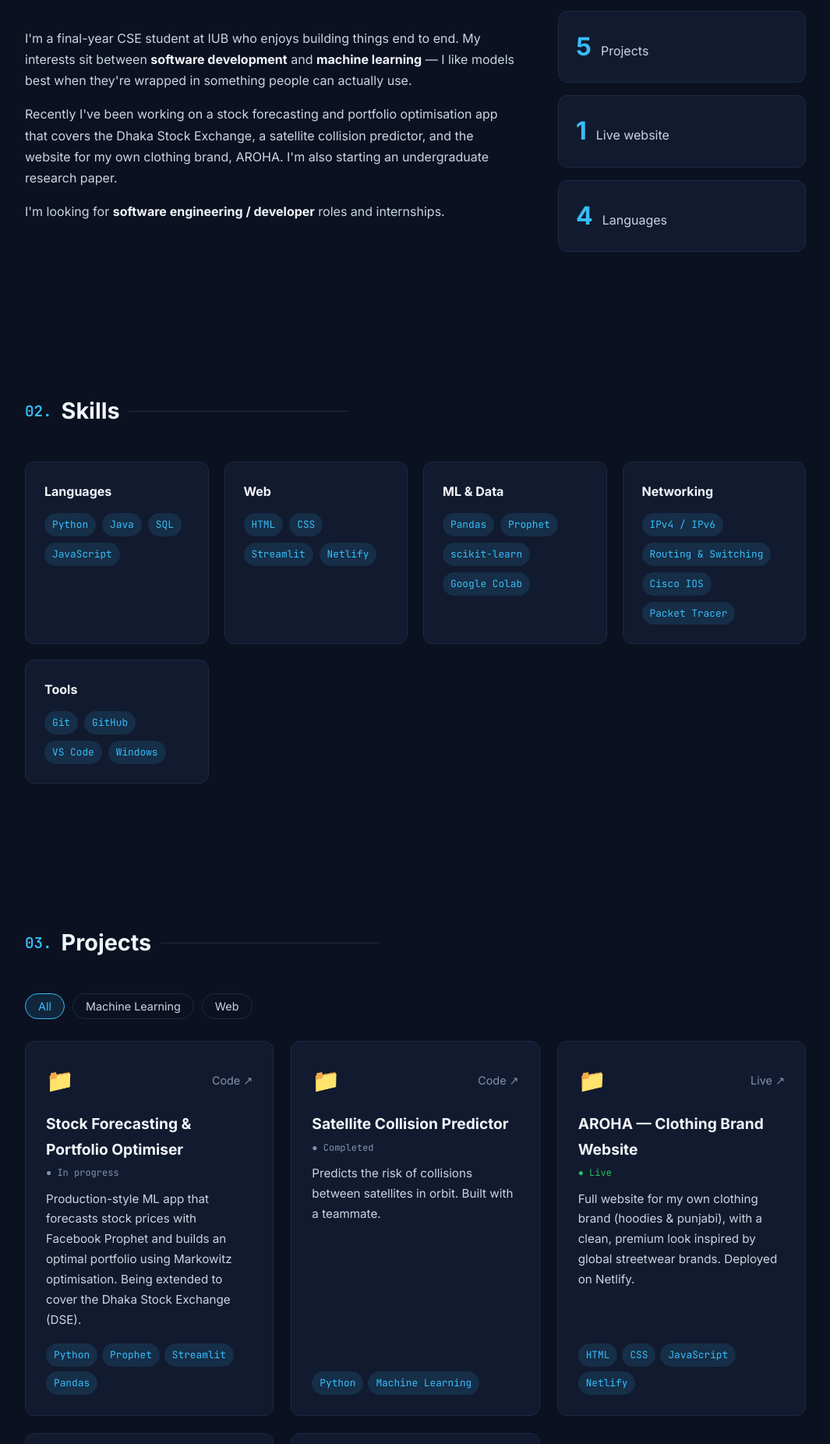
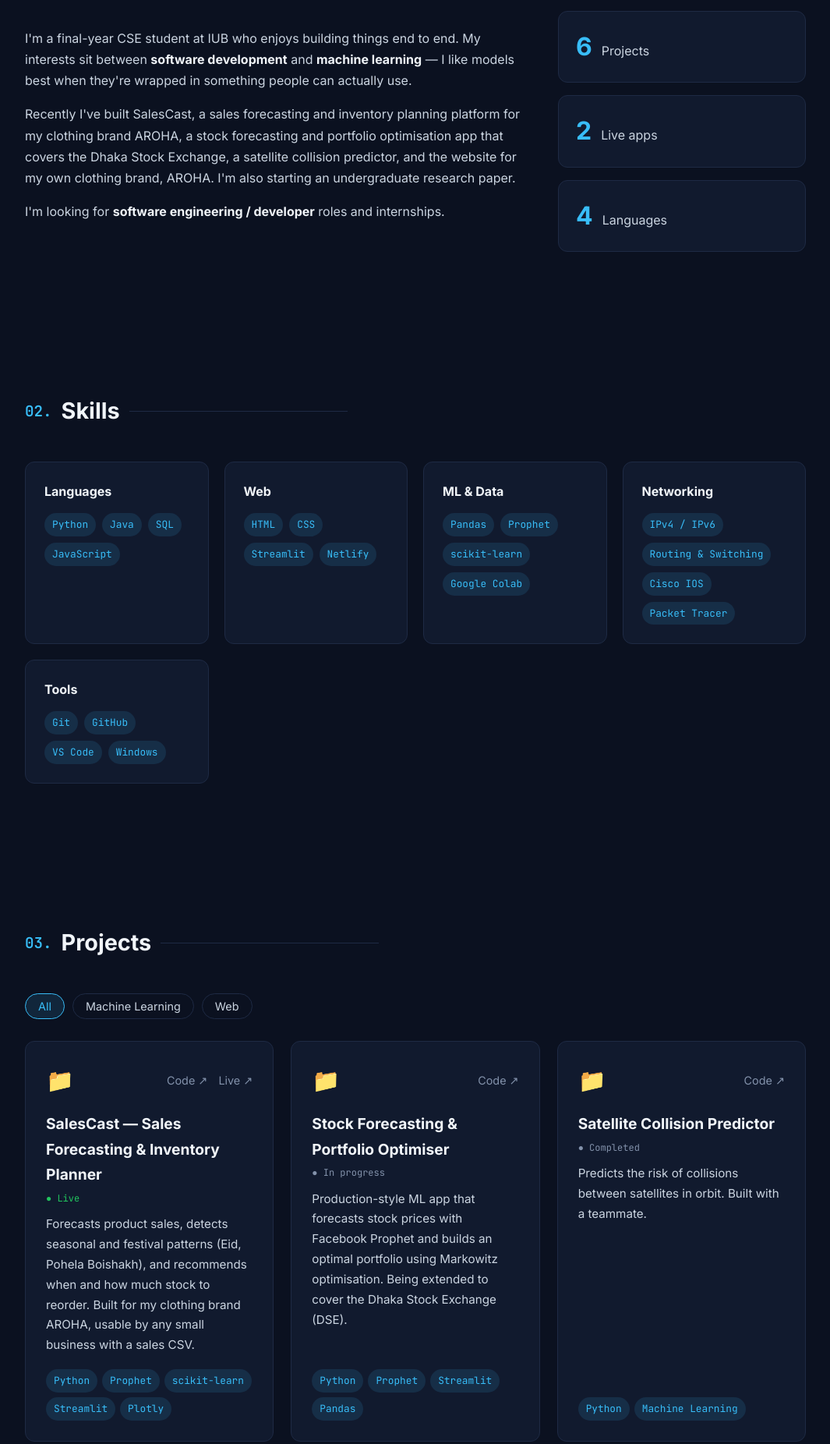
Before and after one commit to sadmanmahmood3/sadmanmahmood3.github.io, a plain HTML site: page index.html in a window 1280 px wide. Shown: the part 940-2792 px from the top of the page at 78% size, without its empty margins (107-1172 px from the left). Drawn offline with Linux system fonts and the light colour scheme.

Commit message:
Add SalesCast project

```diff
--- a/index.html
+++ b/index.html
@@ -57,16 +57,15 @@
             in something people can actually use.
           </p>
           <p>
-            Recently I've been working on a stock forecasting and portfolio optimisation
-            app that covers the Dhaka Stock Exchange, a satellite collision predictor, and
+            Recently I've built SalesCast, a sales forecasting and inventory planning platform for my clothing brand AROHA, a stock forecasting and portfolio optimisation app that covers the Dhaka Stock Exchange, a satellite collision predictor, and
             the website for my own clothing brand, AROHA. I'm also starting an undergraduate
             research paper.
           </p>
           <p>I'm looking for <strong>software engineering / developer</strong> roles and internships.</p>
         </div>
         <div class="stats">
-          <div class="stat"><span class="stat-num" data-count="5">0</span><span>Projects</span></div>
-          <div class="stat"><span class="stat-num" data-count="1">0</span><span>Live website</span></div>
+          <div class="stat"><span class="stat-num" data-count="6">0</span><span>Projects</span></div>
+          <div class="stat"><span class="stat-num" data-count="2">0</span><span>Live apps</span></div>
           <div class="stat"><span class="stat-num" data-count="4">0</span><span>Languages</span></div>
         </div>
       </div>
--- a/script.js
+++ b/script.js
@@ -5,6 +5,17 @@
    ========================================================= */
 
 const projects = [
+    {
+    title: "SalesCast — Sales Forecasting & Inventory Planner",
+    status: "Live",
+    category: "Machine Learning",
+    description:
+      "Forecasts product sales, detects seasonal and festival patterns (Eid, Pohela Boishakh), and recommends when and how much stock to reorder. Built for my clothing brand AROHA, usable by any small business with a sales CSV.",
+    tech: ["Python", "Prophet", "scikit-learn", "Streamlit", "Plotly"],
+    github: "https://github.com/sadmanmahmood3/SalesCast",
+    live: "https://salescast-bd.streamlit.app",
+  },
+
   {
     title: "Stock Forecasting & Portfolio Optimiser",
     status: "In progress",
```
